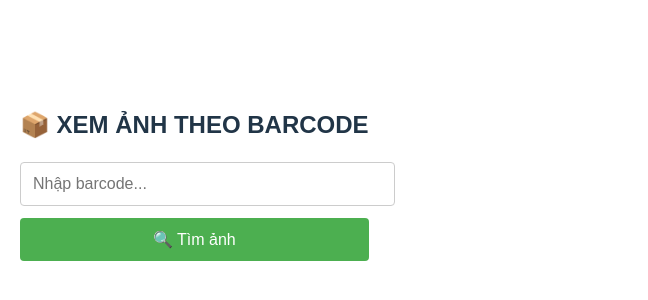
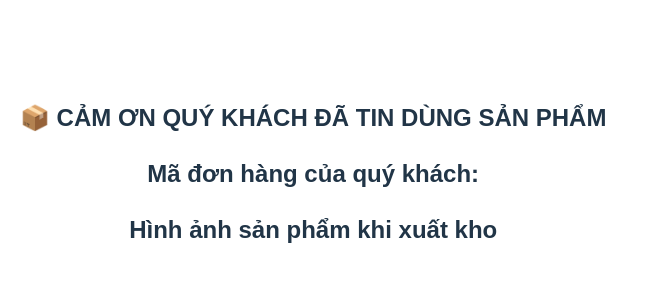
Before and after one commit to picare-tien/ViewQR, a React (Vite) app: page / in a window 1280 px wide. Shown: the part 226-526 px from the top of the page, without its empty margins (0-648 px from the left). Built offline with nearby package versions, Linux system fonts and the light colour scheme.

Commit message:
upgrade code

```diff
--- a/src/App.tsx
+++ b/src/App.tsx
@@ -3,7 +3,7 @@ import { useEffect, useState } from "react";
 type ImageItem = {
   id: string;
   name: string;
-  created: number;
+  createdDate: Date;
   // Nếu backend trả về url trực tiếp thì thêm field này
   // url?: string;
 };
@@ -83,26 +83,9 @@ export default function App() {
 
   return (
     <div style={styles.container}>
-      <h2>📦 XEM ẢNH THEO BARCODE</h2>
-
-      <input
-        type="text"
-        value={barcode}
-        onChange={(e) => setBarcode(e.target.value)}
-        placeholder="Nhập barcode..."
-        style={styles.input}
-      />
-
-      <button
-        onClick={() => fetchImages()}
-        style={styles.button}
-        disabled={loading}
-      >
-        🔍 Tìm ảnh
-      </button>
-
-      {loading && <p>⏳ Đang tải...</p>}
-      {error && <p style={{ color: "red" }}>{error}</p>}
+      <h2>📦 CẢM ƠN QUÝ KHÁCH ĐÃ TIN DÙNG SẢN PHẨM</h2>
+      <h2> Mã đơn hàng của quý khách: {barcode}</h2>
+      <h2> Hình ảnh sản phẩm khi xuất kho </h2>
 
       {images.length > 0 ? (
         <div style={styles.grid}>
@@ -126,10 +109,21 @@ export default function App() {
               />
               <p hidden>Không tải được ảnh này</p>
 
-              <small>
-                {img.name} <br />
-                {new Date(img.created).toLocaleString()}
-              </small>
+              <div style={{ marginTop: 12, color: "#555", fontSize: 14 }}>
+  <strong>Tên file:</strong> {img.name || "Không có tên"} <br />
+  <strong>Thời gian chụp/tạo:</strong>
+  <span style={{ color: "#1976d2", fontWeight: "bold" }}>
+    {new Date(img.createdDate).toLocaleString("vi-VN", {
+      day: "2-digit",
+      month: "2-digit",
+      year: "numeric",
+      hour: "2-digit",
+      minute: "2-digit",
+      second: "2-digit",
+    })}
+  </span>
+</div>
+
             </div>
           ))}
         </div>
```
